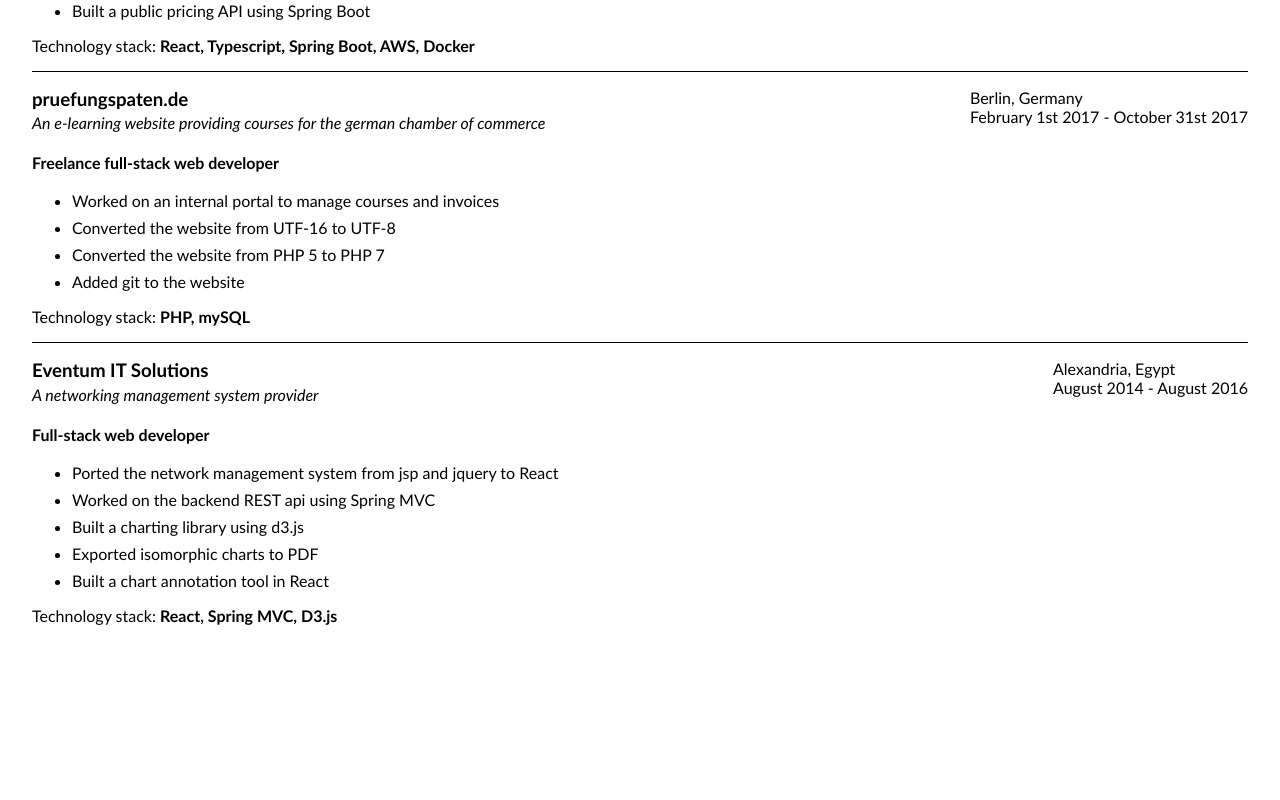
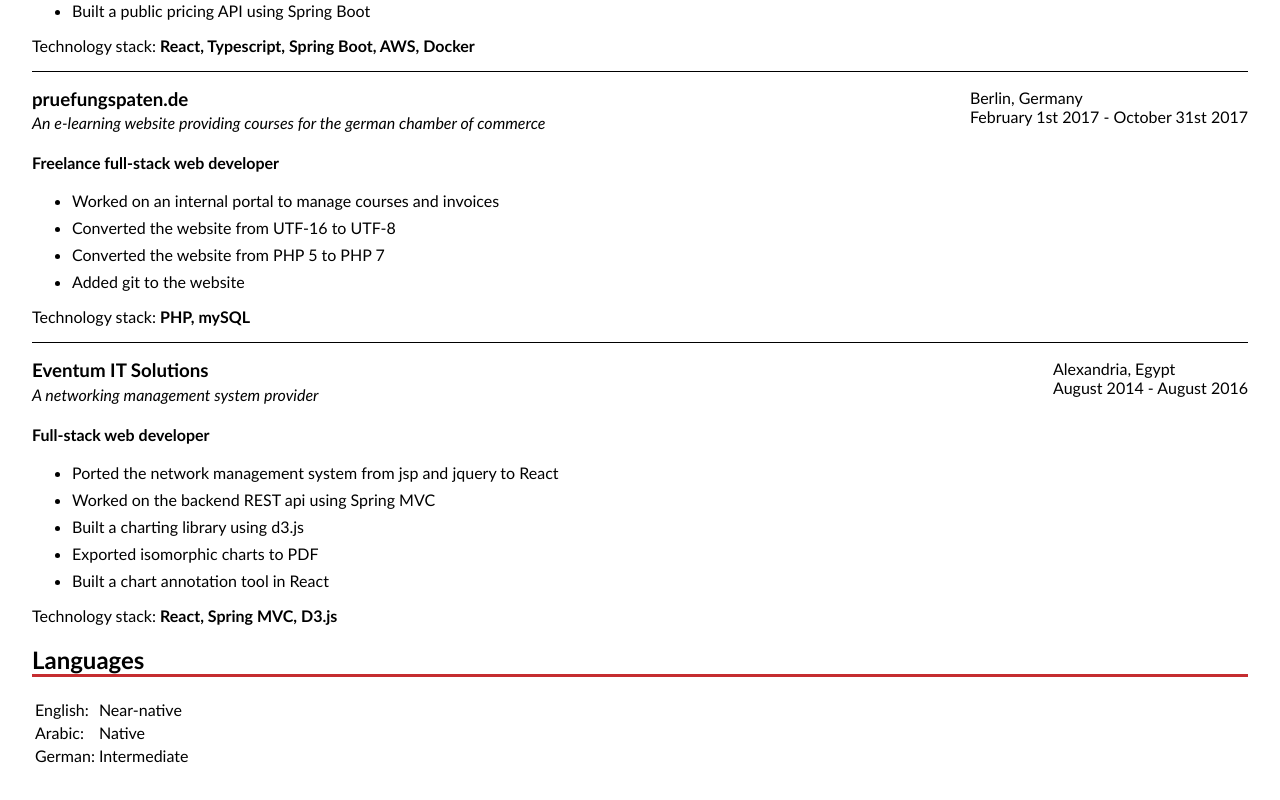
Before and after one commit to aghoneim92/homepage-old, a React (Create React App) app: page /resume in a window 1280 px wide. Shown: the part 1347-2147 px from the top of the page. Before the commit the page ends 2004 px from the top, so only its background shows below. Built offline with nearby package versions, Linux system fonts and the light colour scheme.

Commit message:
Add languages

```diff
--- /dev/null
+++ b/src/components/Resume/Languages.tsx
@@ -0,0 +1,29 @@
+import React from "react";
+
+const languages = [
+  {
+    language: "English",
+    proficiency: "Near-native",
+  },
+  {
+    language: "Arabic",
+    proficiency: "Native",
+  },
+  {
+    language: "German",
+    proficiency: "Intermediate",
+  },
+];
+
+export default function Languages() {
+  return (
+    <table>
+      {languages.map(({ language, proficiency }, index) => (
+        <tr key={index}>
+          <td>{language}:</td>
+          <td>{proficiency}</td>
+        </tr>
+      ))}
+    </table>
+  );
+}
--- a/src/components/Resume/Resume.tsx
+++ b/src/components/Resume/Resume.tsx
@@ -5,6 +5,7 @@
 import WorkExperience from "./WorkExperience";
 import AreasOfExpertise from "./AreasOfExpertise";
 import Skills from "./Skills";
+import Languages from "./Languages";
 
 export default function Resume() {
   return (
@@ -18,6 +19,8 @@
       <Skills />
       <SectionHeader>Work Experience</SectionHeader>
       <WorkExperience />
+      <SectionHeader>Languages</SectionHeader>
+      <Languages />
     </div>
   );
 }
```
